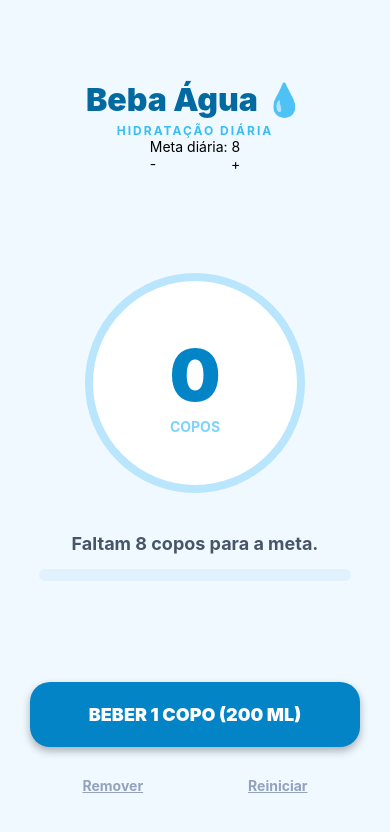
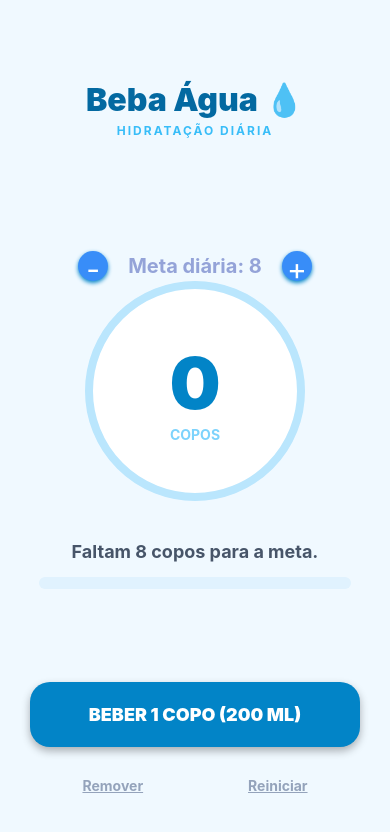
Before and after one commit to johnny-mathias/Mobile-2026-1, a React Native app: screen / in a window 390 px wide. Shown: the top 832 px of the page. Built offline with nearby package versions, Linux system fonts and the light colour scheme.

Commit message:
App updated

```diff
--- a/App.tsx
+++ b/App.tsx
@@ -22,21 +22,23 @@ export default function App() {
       <View style={styles.header}>
         <Text style={styles.appTitle}>Beba Água 💧</Text>
         <Text style={styles.appSubtitle}>HIDRATAÇÃO DIÁRIA</Text>
-        <View>
-          <Text>Meta diária: {goal}</Text>
-          <View style={styles.meta}>
-            <TouchableOpacity onPress={() => setGoal(Math.max(0, goal - 1))}>
-              <Text>-</Text>
-            </TouchableOpacity>
-            <TouchableOpacity onPress={() => setGoal(goal + 1)}>
-              <Text>+</Text>
-            </TouchableOpacity>
-          </View>
-        </View>
       </View>
 
       {/* Seção Principal / Indicador Visual */}
       <View style={styles.content}>
+      <View
+        style={styles.metaContainer}
+      >
+        <View style={styles.meta}>
+          <TouchableOpacity onPress={() => setGoal(Math.max(0, goal - 1))}>
+            <Text style={styles.metaButton}>-</Text>
+          </TouchableOpacity>
+          <Text style={styles.metaText}>Meta diária: {goal}</Text>
+          <TouchableOpacity onPress={() => setGoal(goal + 1)}>
+            <Text style={styles.metaButton}>+</Text>
+          </TouchableOpacity>
+        </View>
+      </View>
         <View style={styles.outerCircleWrapper}></View>
 
         {/* Círculo */}
@@ -120,13 +122,39 @@ const styles = StyleSheet.create({
     width: "100%",
   },
 
+  metaContainer: {
+    marginTop: 20,
+    alignItems: "center",
+    justifyContent: "center",
+  },
+
   meta: {
     flexDirection: "row",
     justifyContent: "space-between",
+    alignItems: "center",
+    gap: 20,
+  },
+
+  metaText: {
+    fontSize: 20,
+    fontWeight: "bold",
+    color: "#94a3d8",
   },
 
   metaButton: {
-    fontSize: 600,
+    width: 30,
+    height: 30,
+    borderRadius: 18,
+    backgroundColor: "#388df8",
+    elevation: 3,
+    shadowColor: "#0284c7",
+    shadowOffset: { width: 0, height: 2 },
+    shadowOpacity: 1,
+    shadowRadius: 4,
+    textAlign: "center",
+    textAlignVertical: "center",
+    fontSize: 30,
+    color: "#fff",
   },
 
   outerCircleWrapper: {
```
